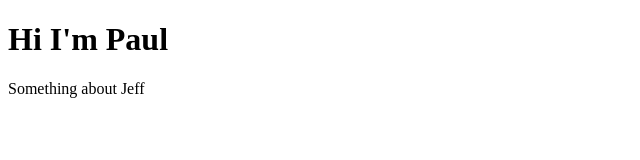
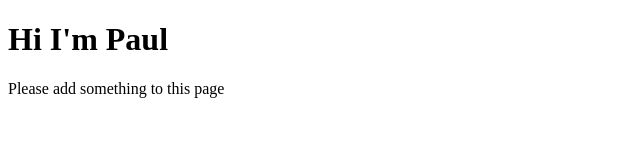
Before and after one commit to paulhgraham/paulhgraham.github.io, a plain HTML site: page code.html in a window 1280 px wide. Shown: the whole page, without its empty margins (0-640 px from the left). Drawn offline with Linux system fonts and the light colour scheme.

Commit message:
Update code.html

```diff
--- a/code.html
+++ b/code.html
@@ -10,7 +10,7 @@
 
     <h1>Hi I'm Paul</h1>
 
-    <p>Something about Jeff</p>
+    <p>Please add something to this page</p>
 
 </body>
 </html>
```
